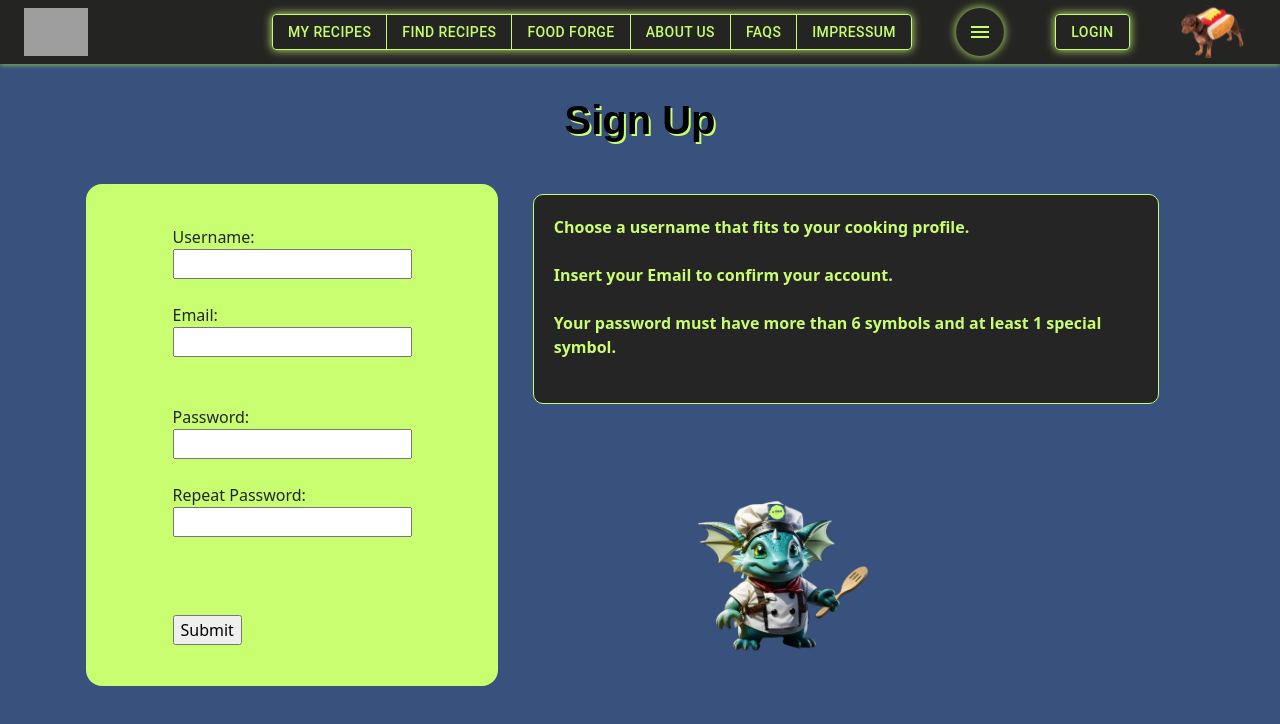
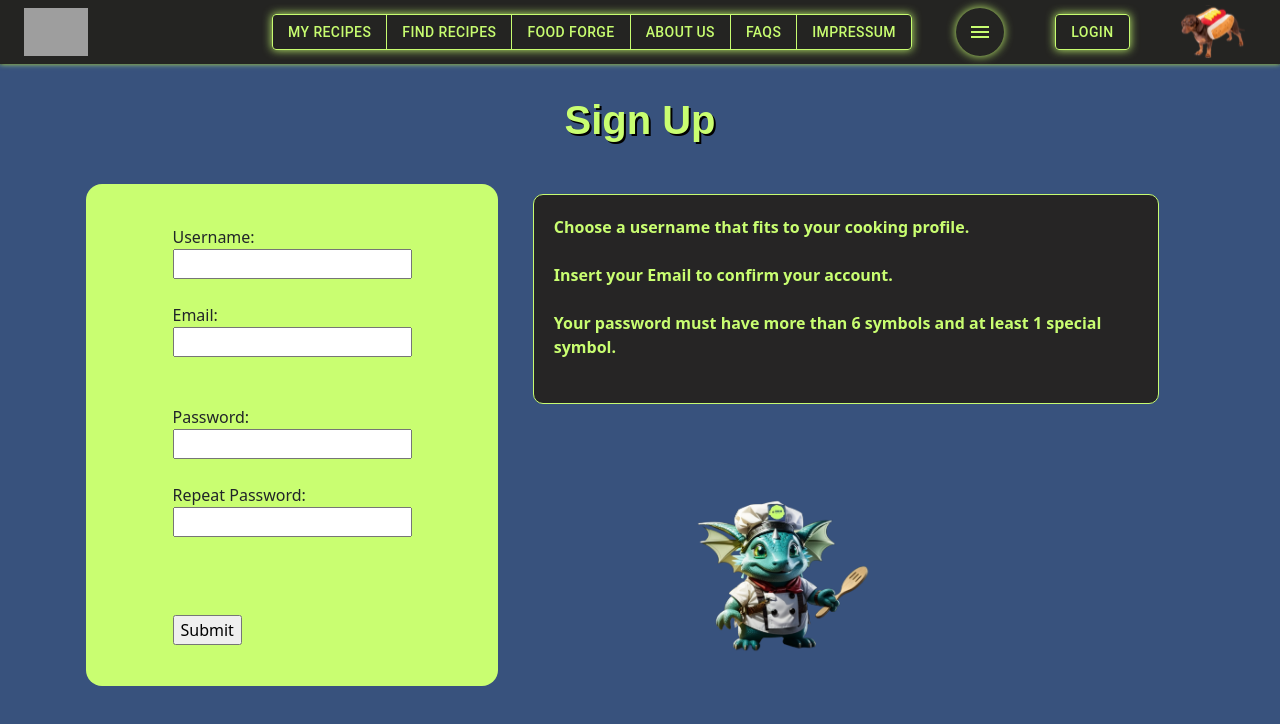
Before and after one commit to SE-TINF22B6/CookHub, a React (Create React App) app in the folder Frontend/: page /signup in a window 1280 px wide. Shown: the top 724 px of the page. Built offline with nearby package versions, Linux system fonts and the light colour scheme; no server answers; grey boxes are pictures that could not be loaded.

Commit message:
make headings more readable

```diff
--- a/Frontend/src/pages/MyRecipes.tsx
+++ b/Frontend/src/pages/MyRecipes.tsx
@@ -140,7 +140,7 @@ export default function MyRecipes(user : UserDataParams) {
         <div className="MainContainer">
 
             <div id={"Header"}>
-                <h1>🗇 {title} </h1>
+                <h1 style={{color: '#C9FE71', textShadow: '2px 2px #000'}}>🗇 {title} </h1>
             </div>
 
             <div id={"Top-Container"}>
@@ -303,8 +303,8 @@ export default function MyRecipes(user : UserDataParams) {
             <div id={"Bottom-Container"}>
 
                 <h2 style={{
-                    textShadow: "2px 2px #C9FE71",
-                    color: "#000000",
+                    textShadow: "2px 2px #000",
+                    color: "#C9FE71",
                     fontSize: "40px",
                     fontFamily: "Arial",
                     fontWeight: "bold"
--- a/Frontend/src/pages/Profile.tsx
+++ b/Frontend/src/pages/Profile.tsx
@@ -87,7 +87,7 @@ export default function Profile(userProfile: UserDataParams) {
                                 className="Avatar" alt="avatar"/>
                         </div>
                         <div className="UsernameHolder">
-                            <h1>{data?.name}</h1>
+                            <h1 style={{color: '#C9FE71', textShadow: '2px 2px #000'}}>{data?.name}</h1>
                         </div>
                     </div>
 
--- a/Frontend/src/pages/Settings.tsx
+++ b/Frontend/src/pages/Settings.tsx
@@ -149,7 +149,7 @@ export default function Settings(userProfile: UserDataParams) {
     return <div className="SettingsPage">
 
         <div id={"header"}>
-            <h1>Settings</h1>
+            <h1 style={{color: '#C9FE71', textShadow: '2px 2px #000'}}>Settings</h1>
         </div>
 
         <div id={"body"}>
--- a/Frontend/src/pages/SignUp.tsx
+++ b/Frontend/src/pages/SignUp.tsx
@@ -84,8 +84,8 @@ export default function SignUp() {
 
             <div className="headerSignUp">
                 <h1 style={{
-                    textShadow: "2px 2px #C9FE71",
-                    color: "#000000",
+                    textShadow: "2px 2px #000",
+                    color: "#C9FE71",
                     fontSize: "40px",
                     fontFamily: "Arial",
                     fontWeight: "bold"
--- a/Frontend/src/style/Impressum.css
+++ b/Frontend/src/style/Impressum.css
@@ -9,12 +9,12 @@
 .header {
     text-align: center;
     margin-top: 2rem;
-    text-shadow: 2px 2px 4px #000000;
 }
 
 .header h1 {
     font-size: 3rem;
     color: #c7fc71;
+    text-shadow: 2px 2px #000;
 }
 
 .body {
```
